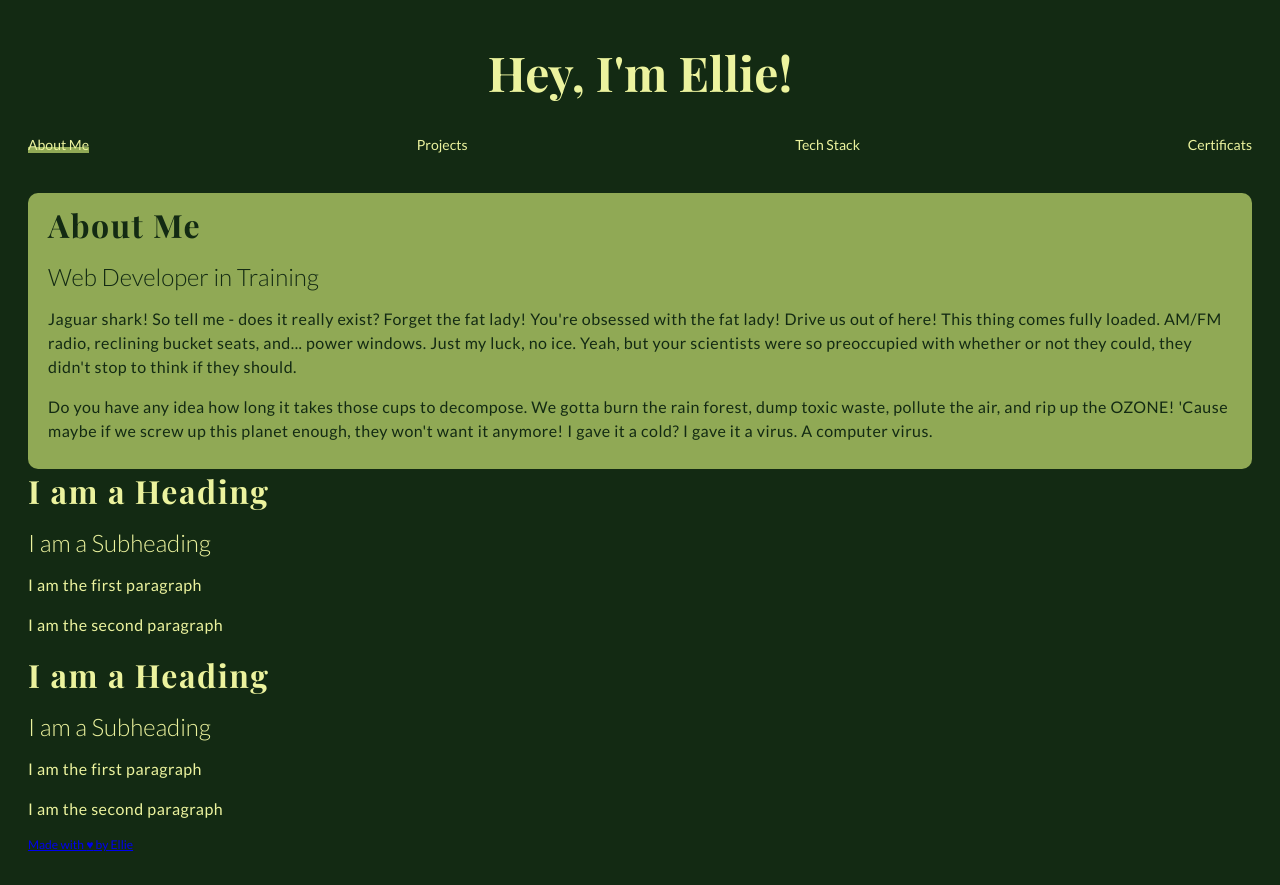
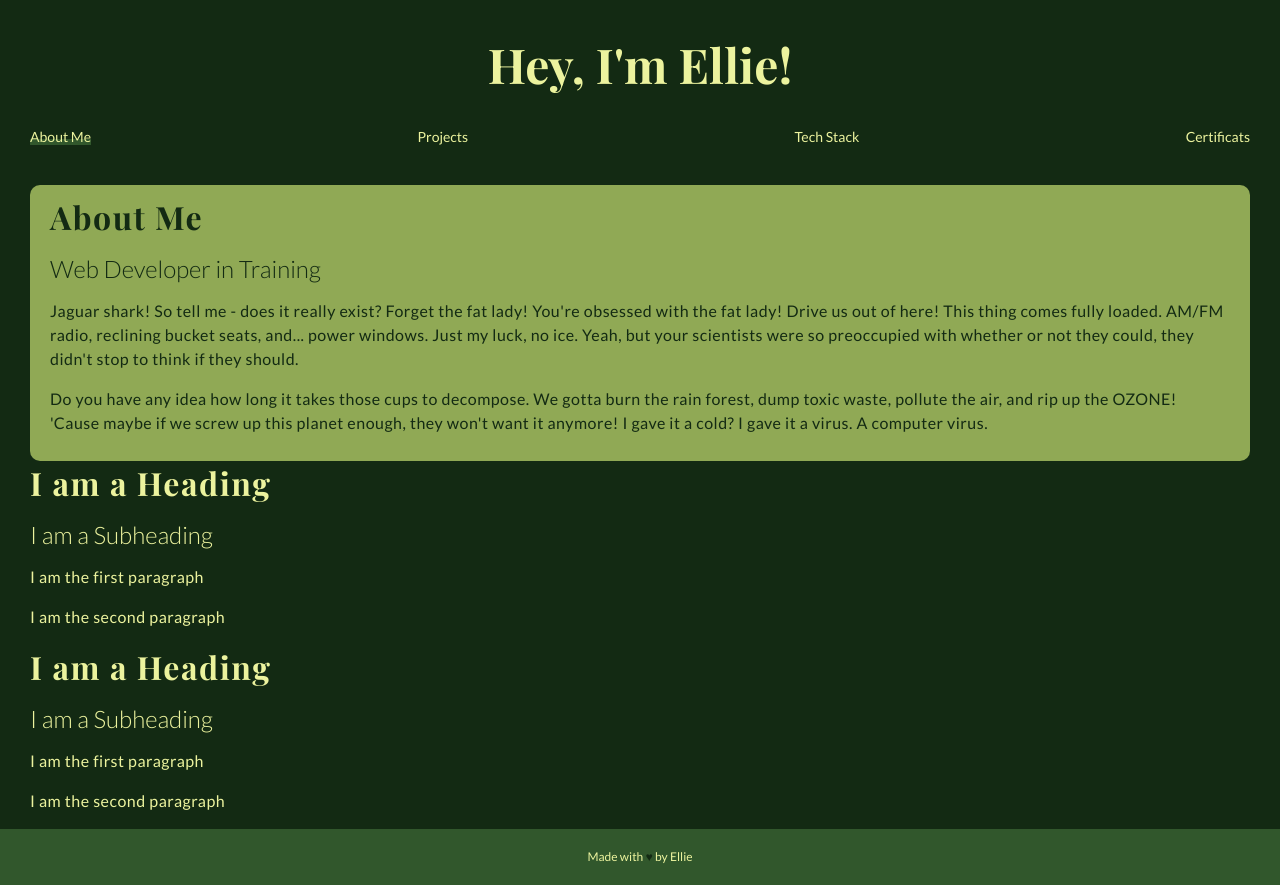
Before and after one commit to e-rmkt/personal-website, a plain HTML site: page index.html in a window 1280 px wide. Before the commit the page ends 861 px from the top, so only its background shows below. Drawn offline with nearby package versions, Linux system fonts and the light colour scheme; a web font is replaced by a local one.

Commit message:
add footer styling

```diff
--- a/index.css
+++ b/index.css
@@ -30,11 +30,15 @@ body {
   background-color: var(--secondary-contrast-color);
   color: var(--primary-color);
   font-family: var(--text-font);
-  padding: 0 20px;
+  margin: 0;
 }
 
 body p {
   font-size: var(--body-text-mobile);
+}
+
+main {
+  padding: 0 30px;
 }
 
 h1 {
@@ -48,6 +52,10 @@ p {
   line-height: 24px;
 }
 
+a {
+  text-decoration: none;
+}
+
 .active {
   position: relative;
 }
@@ -59,7 +67,7 @@ p {
   left: 0;
   width: 100%;
   height: 35%;
-  background-color: var(--secondary-color);
+  background-color: var(--contrast-color);
   z-index: -1;
 }
 /* HEADER */
@@ -67,6 +75,7 @@ p {
 header {
   display: flex;
   flex-flow: column;
+  padding: 0 30px;
 }
 
 /* NAVBAR */
@@ -112,5 +121,19 @@ ul {
 /* FOOTER */
 
 footer {
+  display: flex;
+  flex-direction: column;
   font-size: var(--footer-mobile);
+  background-color: var(--contrast-color);
+  padding: 20px;
+  color: var(--primary-color);
 }
+
+footer a {
+  color: var(--primary-color);
+  align-self: center;
+}
+
+footer span {
+  color: var(--secondary-contrast-color);
+}
```
